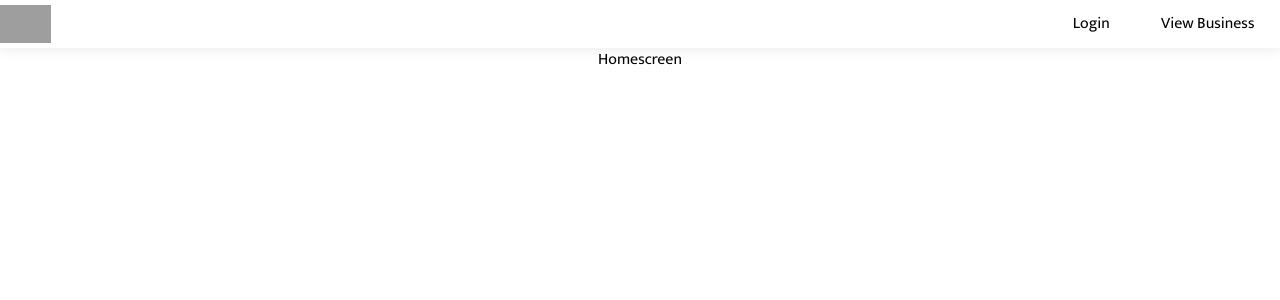
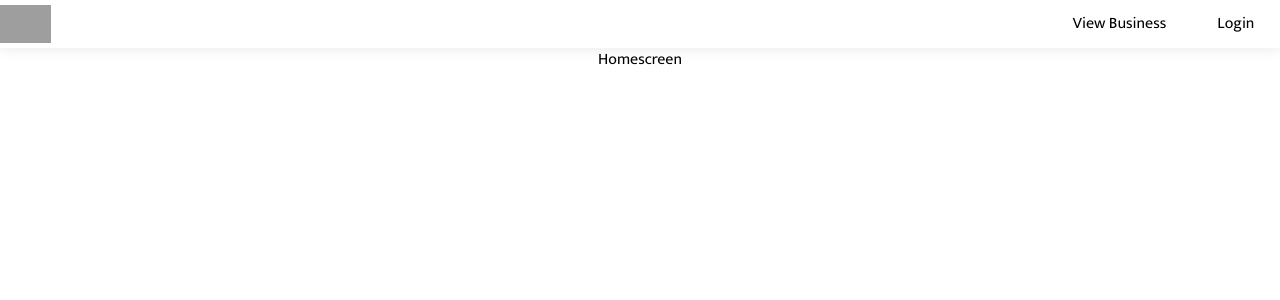
Before and after one commit to zalmuflahi/ClassPass-clone, a React (Vite) app in the folder client/: page / in a window 1280 px wide. Shown: the top 300 px of the page. Built offline with nearby package versions, Linux system fonts and the light colour scheme; grey boxes are pictures that could not be loaded; a web font is replaced by a local one.

Commit message:
links working

```diff
--- a/client/src/App.css
+++ b/client/src/App.css
@@ -22,6 +22,7 @@ html, body {
 .footerContainer {
     width: 100%;
     padding: 0;
+        z-index: 10;
     /* margin: 0; */
 }
 
@@ -49,7 +50,6 @@ html, body {
     height: 8vh;
     bottom: 0;
     margin-top: 8vh;
-    z-index: 3;
 }
 
 .mainComponents {
--- a/client/src/App.jsx
+++ b/client/src/App.jsx
@@ -10,31 +10,16 @@ import "./App.css"
 function App() {
 
   const [userObj, setUserObj] = useState(null)
-  //   const router = createBrowserRouter([
-  //   {
-  //   path: "/",
-  //     element: <HomeScreen  />,
-  //   },
-  //   {
-  //     path: "/Login",
-  //     element: <Login />,
-  //   },
-  //   {
-  //     path: "/BusinessPage",
-  //     element: <BusinessPage />,
-  //   },
-  // ])
 
 return (
   <div className="App">
     <BrowserRouter>
-      <Header />
+      <Header userObj={userObj} />
         <Routes>
 
             <Route path={'/'} element={<HomeScreen />} />
-        <Route path={'/Login'} element={<Login userObj={userObj} setUserObj={setUserObj}/>} />
+            <Route path={'/Login'} element={<Login userObj={userObj} setUserObj={setUserObj}/>} />
             <Route path={'/BusinessPage'} element={<BusinessPage />} />
-
 
         </Routes>
       {/* <Footer /> */}
--- a/client/src/components/Header.jsx
+++ b/client/src/components/Header.jsx
@@ -1,14 +1,22 @@
 import { Link, NavLink } from "react-router-dom"
+import { GoogleLogout } from 'react-google-login';
 
-const Header = () => {
+
+const Header = ({userObj}) => {
+
+
+    // Add google logout button function
+
+
     return(
         <div className = "headerContainer">
             <Link className="h-4/5 ratio-auto" to="/">
                     <img className='h-full' src="https://53.fs1.hubspotusercontent-na1.net/hubfs/53/Fergals/Case%20Study%20Logos/ClassPass%20Logo.png" />
                 </Link>
             <div id="navLinks" >
-                <Link className="links" to="/Login">Login</Link>
+
                 <Link className="links" to="/BusinessPage">View Business</Link>
+                {userObj ? <GoogleLogout /> : <Link className="links" to="/Login">Login</Link> }
             </div>
         </div>
     )
--- a/client/src/components/Login.jsx
+++ b/client/src/components/Login.jsx
@@ -1,8 +1,11 @@
 import { gapi } from 'gapi-script';
-import { GoogleLogin, GoogleLogout } from 'react-google-login';
-import { useEffect, useState } from 'react';
+import { GoogleLogin } from 'react-google-login';
+import { useEffect } from 'react';
+import { useNavigate } from 'react-router-dom'
 
-const Login = ({ userObj,setUserObj }) =>{
+
+const Login = ({ userObj, setUserObj }) =>{
+    const navigate = useNavigate()
 
     const clientId = import.meta.env.VITE_API_G_CLIENT_ID
     const apiKey = import.meta.env.VITE_API_KEY_GAPI
@@ -17,18 +20,22 @@ const Login = ({ userObj,setUserObj }) =>{
         gapi.load('client:auth2', initClient);
     });
 
-    const onSuccess = (res) => {
+    const onSuccess = async (res) => {
         console.log('success:', res);
-    };
+        setUserObj(res.profileObj);
+        console.log(res)
+        navigate("/")
+        console.log(res.profileObj.imageUrl)
+    }
     const onFailure = (err) => {
         console.log('failed:', err);
     };
-
 
     return(
         <div className="mainComponents">
             <div className="loginContainer">
                 <div className=" align-middle bg-white w-1/2 h-1/2 rounded-lg flex items-center justify-center">
+                    {/* <h1>Sign up and get 50 free credits!</h1> */}
                     <GoogleLogin
                         clientId={clientId}
                         buttonText="Sign in with Google"
```
